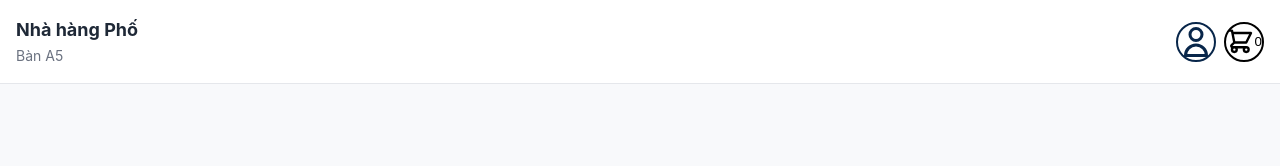
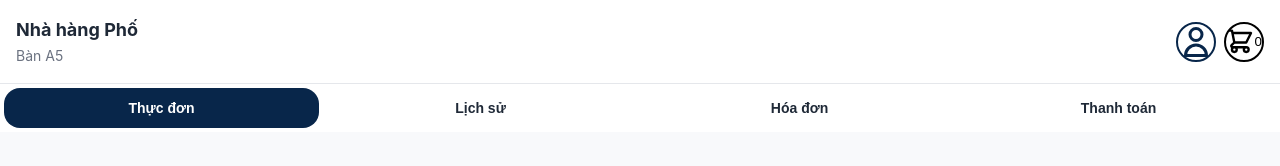
Before and after one commit to xWarren005/project_java, a plain HTML site: page S2O-web/src/resources/templates/user/menuuser.html in a window 1280 px wide. Drawn offline with Linux system fonts and the light colour scheme.

Commit message:
update trang menu user

```diff
--- a/S2O-web/src/resources/static/css/user/menuuser.css
+++ b/S2O-web/src/resources/static/css/user/menuuser.css
@@ -1,6 +1,6 @@
 :root {
     --color-primary: #08264a;
-    --color-secondary: #ff6a00;
+    --color-secondary: #08264a;
     --color-bg: #f8f9fb;
     --color-card: #ffffff;
     --color-text: #1f2937;
@@ -74,3 +74,26 @@ body {
     position: relative;
     transition: all 0.2s;
 }
+.tabs {
+    display: grid;
+    grid-template-columns: repeat(4, 1fr);
+    background: white;
+    padding: 4px;
+    gap: 4px;
+}
+.tab {
+    padding: 12px;
+    border: none;
+    background: transparent;
+    color: var(--color-text);
+    font-size: 14px;
+    font-weight: 600;
+    border-radius: var(--radius-sm);
+    cursor: pointer;
+    transition: all 0.2s;
+}
+
+.tab.active {
+    background: var(--color-secondary);
+    color: white;
+}
--- a/S2O-web/src/resources/templates/user/menuuser.html
+++ b/S2O-web/src/resources/templates/user/menuuser.html
@@ -29,5 +29,12 @@
         </div>
     </div>
 </header>
+<!-- Tabs -->
+<div class="tabs">
+    <button class="tab active" data-tab="menu" onclick="switchTab('menu')">Thực đơn</button>
+    <button class="tab" data-tab="orders" onclick="switchTab('orders')">Lịch sử</button>
+    <button class="tab" data-tab="invoice" onclick="switchTab('invoice')">Hóa đơn</button>
+    <button class="tab" data-tab="payment" onclick="switchTab('payment')">Thanh toán</button>
+</div>
 </body>
 </html>
```
